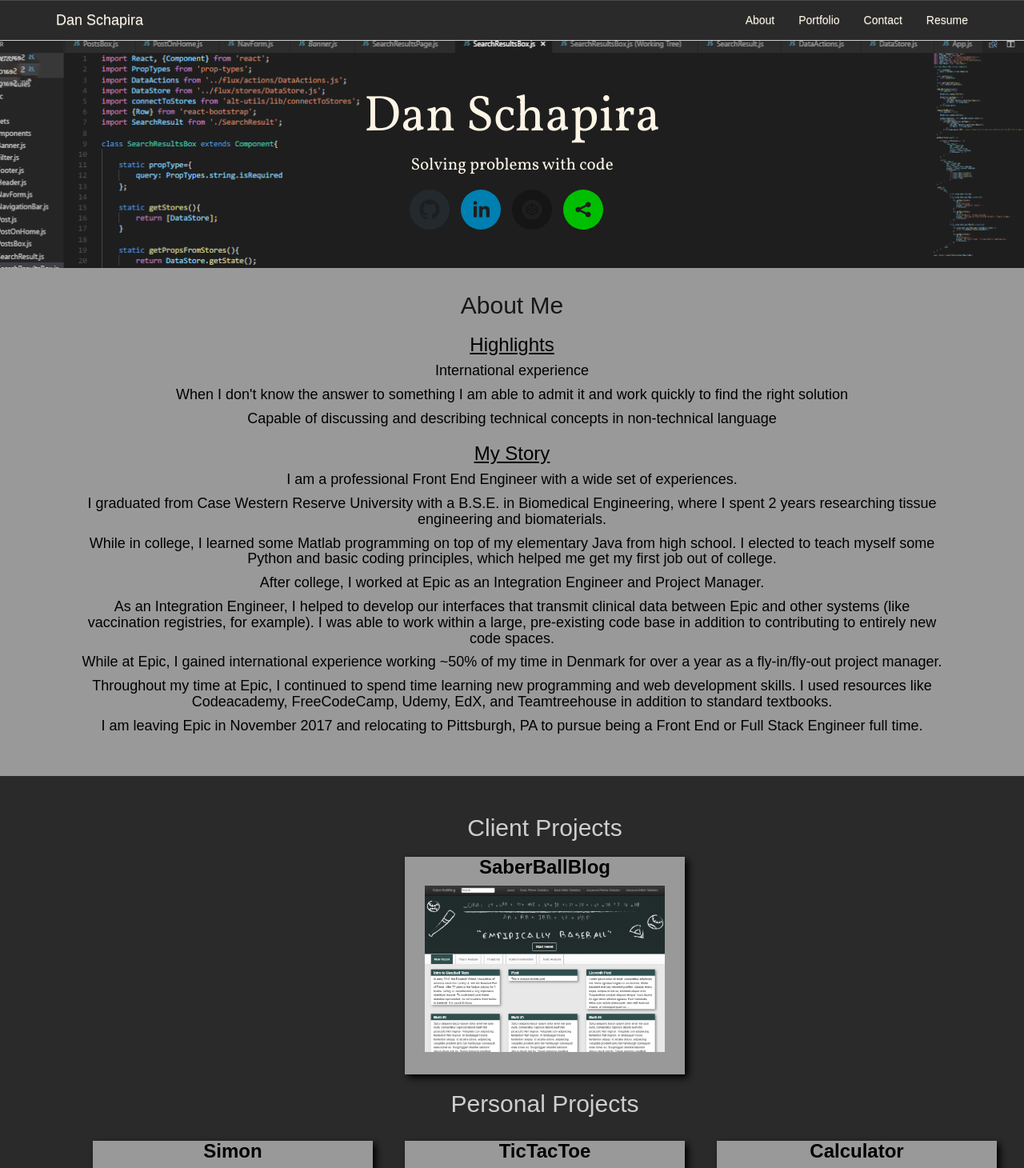
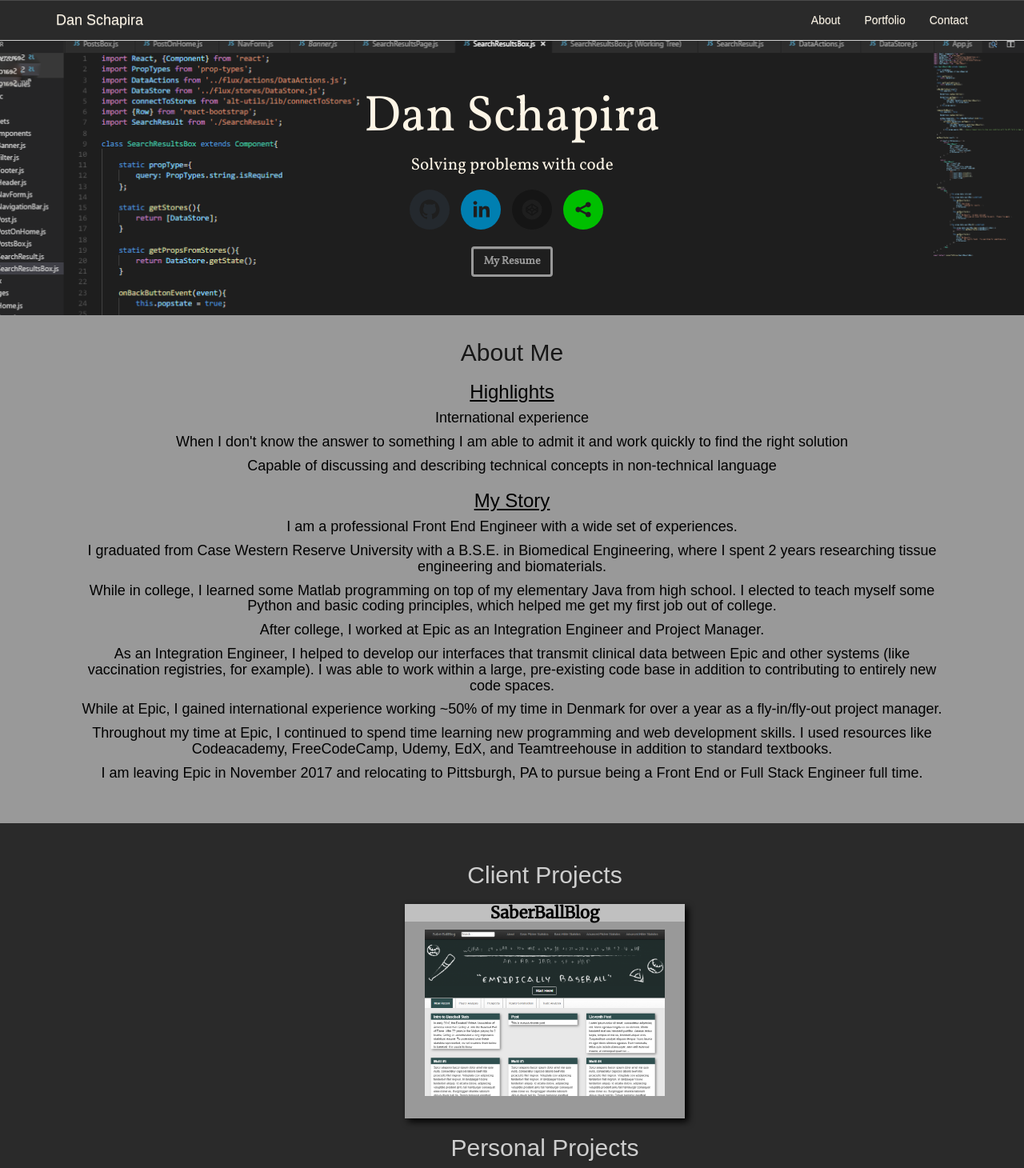
Before and after one commit to dsschapira/my-portfolio-site, a React (Create React App) app: page / in a window 1280 px wide. Shown: the top 1460 px of the page at 80% size. Built offline with nearby package versions, Linux system fonts and the light colour scheme.

Commit message:
Minor formatting updates.

```diff
--- a/public/index.html
+++ b/public/index.html
@@ -9,6 +9,7 @@
     <link rel="stylesheet" href="https://maxcdn.bootstrapcdn.com/bootstrap/latest/css/bootstrap.min.css">
     <link rel="stylesheet" href="https://maxcdn.bootstrapcdn.com/bootstrap/latest/css/bootstrap-theme.min.css">
     <link href="https://fonts.googleapis.com/css?family=Vollkorn" rel="stylesheet">
+    <link href="https://fonts.googleapis.com/css?family=Merriweather" rel="stylesheet">
     <title>Dan Schapira</title>
   </head>
   <body>
--- a/src/components/Banner.js
+++ b/src/components/Banner.js
@@ -1,5 +1,5 @@
 import React from 'react';
-import {Jumbotron} from 'react-bootstrap';
+import {Jumbotron, Button} from 'react-bootstrap';
 import {SocialIcon} from 'react-social-icons';
 
 const Banner = (props) => {
@@ -14,6 +14,11 @@ const Banner = (props) => {
                     <SocialIcon color="#12249C" url="https://www.linkedin.com/in/daniel-schapira-5754015a/"/>
                     <SocialIcon color="#CECECE" url="https://codepen.io/dsschapira/"/>
                     <SocialIcon url="https://www.freecodecamp.org/dsschapira"/>
+                    <div/>
+                    <Button
+                        bsStyle="info"
+                        onClick={()=>{window.open("/Dan_Schapira_Resume_10112017.pdf")}}>
+                        My Resume</Button>
                 </div>
             </Jumbotron>
         </div>
--- a/src/components/NavigationBar.js
+++ b/src/components/NavigationBar.js
@@ -8,16 +8,13 @@ function makeLinkWork(event){
     let urlTarget = event.currentTarget.getAttribute("href");
     var yTarget;
     if(urlTarget==="#about"){
-        yTarget=300;
+        yTarget=350;
     }
     else if(urlTarget==="#portfolio"){
-        yTarget=1000;
+        yTarget=1050;
     }
     else if(urlTarget==="#contact"){
         yTarget=1500000; //really high number - just get to the bottom!
-    }
-    else if(urlTarget==="#resume"){
-        window.open("/Dan_Schapira_Resume_10112017.pdf");
     }
 
     window.scrollTo(0,yTarget);
@@ -37,7 +34,6 @@ const NavigationBar = (props) => {
                     <NavItem eventKey={1} href="#about" onClick={(e)=>{makeLinkWork(e)}}>About</NavItem>
                     <NavItem eventKey={2} href="#portfolio" onClick={(e)=>{makeLinkWork(e)}}>Portfolio</NavItem>
                     <NavItem eventKey={3} href="#contact" onClick={(e)=>{makeLinkWork(e)}}>Contact</NavItem>
-                    <NavItem eventKey={4} id="resume" href="#resume" onClick={(e)=>{makeLinkWork(e)}}>Resume</NavItem>
                 </Nav>
             </Navbar.Collapse>
         </Navbar>
--- a/src/styles/App.css
+++ b/src/styles/App.css
@@ -97,7 +97,12 @@ img{
     max-width:350px;
     margin:0 auto;
     background-color:#999999;
+    font-family: 'Merriweather', serif;
     filter: drop-shadow(4px 4px 4px black);
+}
+.card-title{
+    background-color:#c0c0c0;
+    font-size: 145%;
 }
 .post-card:hover{
     filter:none;
@@ -128,6 +133,20 @@ img{
     border: 3px solid #2A2A2A;
     color:#2A2A2A;
 }
+.jumbotron-content>button{
+    margin-top:1.5em;
+    font-weight: bold;
+    background-image:none;
+    background-color:transparent;
+    border: 3px solid #999999;
+    color: #999999;
+}
+.jumbotron-content>button:hover{
+    background-image: none;
+    background-color:#999999;
+    color:#2A2A2A;
+    border:3px solid #171717;
+}
 .contact-content-container>button:hover{
     background-image:none;
     background-color:#2A2A2A;
```
